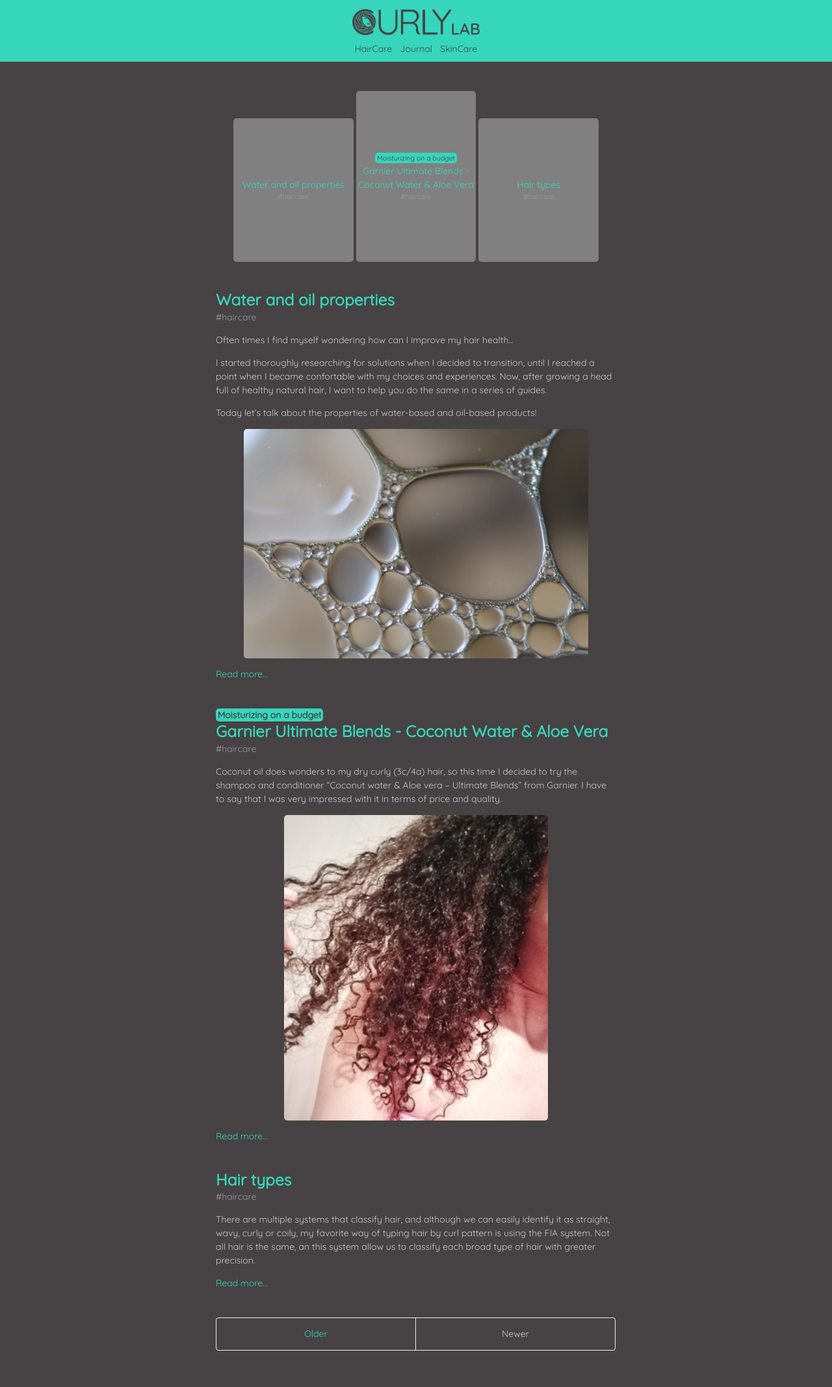
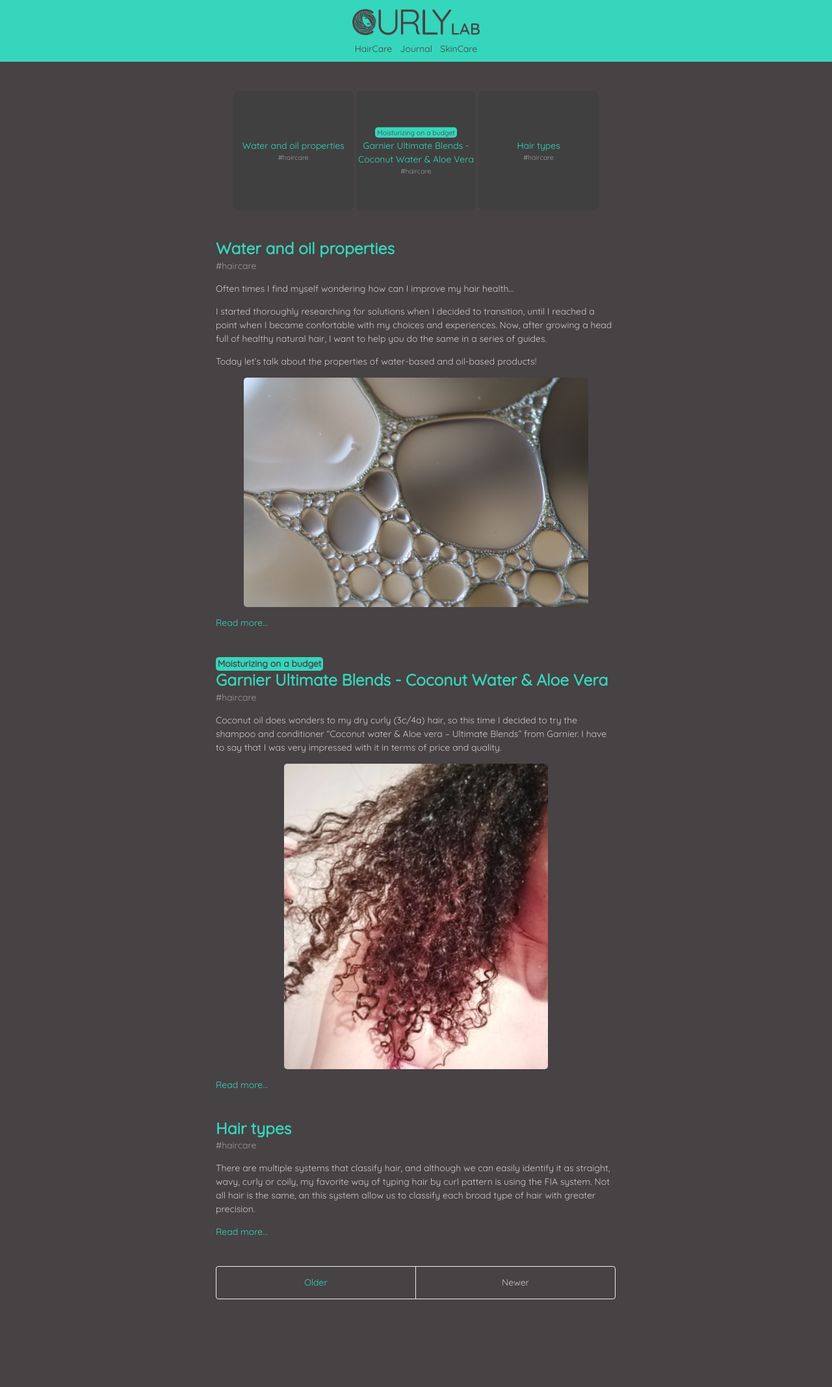
Before and after one commit to curlylab/curlylab.github.io, a Jekyll site: the page built from index.html, in a window 1280 px wide. Shown: the whole page at 65% size. Built offline with Jekyll 4.4.1, drawn with Linux system fonts in a browser that asks for light colours; the list of posts is cut into pages by our own code; after the commit the page ends 2055 px from its top, so only the background shows below that.

Commit message:
Update index.html

```diff
--- a/index.html
+++ b/index.html
@@ -7,6 +7,8 @@
     {% if paginator.page == 1 %}
     {% for post in paginator.posts %}
     <div class="box">
+    <div class="obox">
+    <div class="ibox">
     {% for tags in post.tags %}
       <div class="boxpost-tags">{{ post.tags }}</div>
     {% unless forloop.last %}{% endunless %}
@@ -23,6 +25,8 @@
       {% unless forloop.last %}&nbsp;{% endunless %}
       {% endfor %}
     </span>
+    </div>
+    </div>
     </div>
     {% endfor %}
     {% endif %}
```
